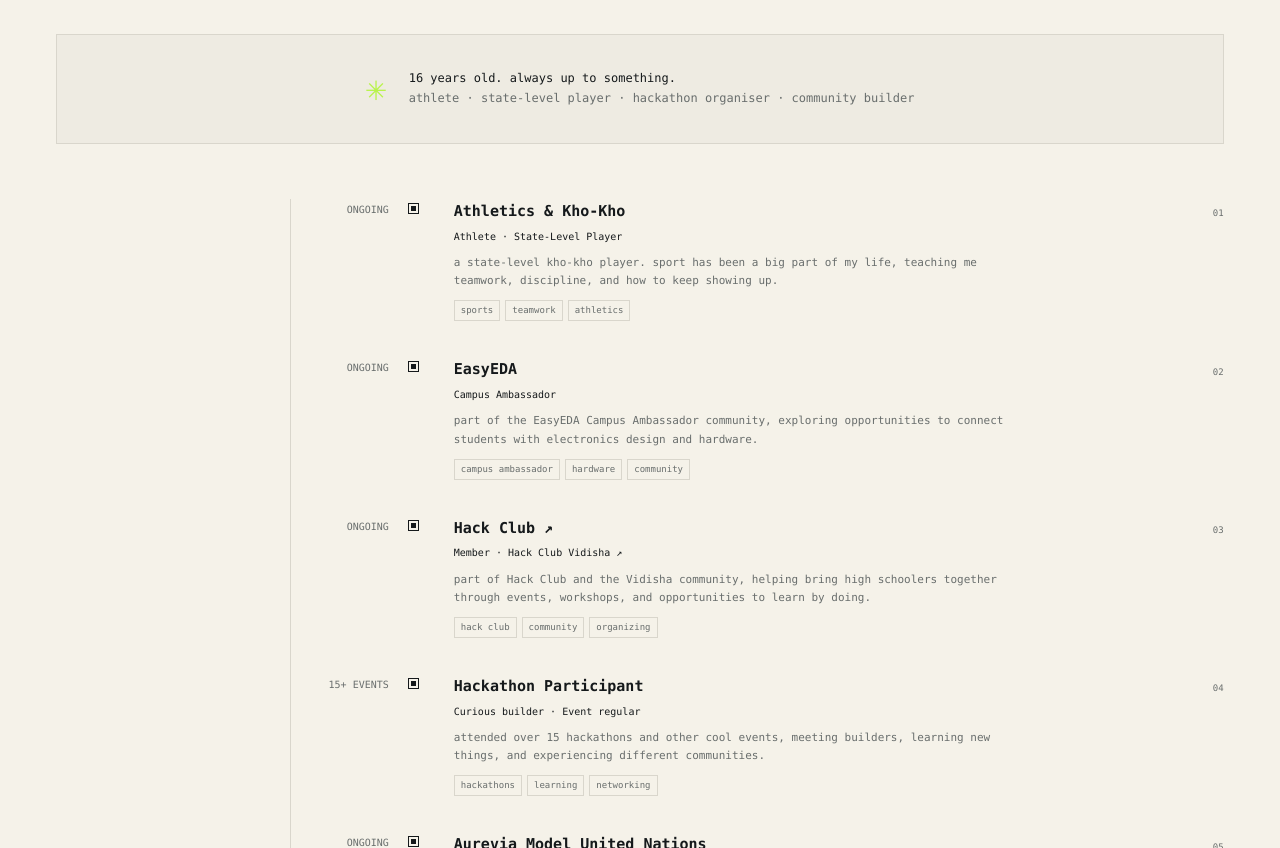
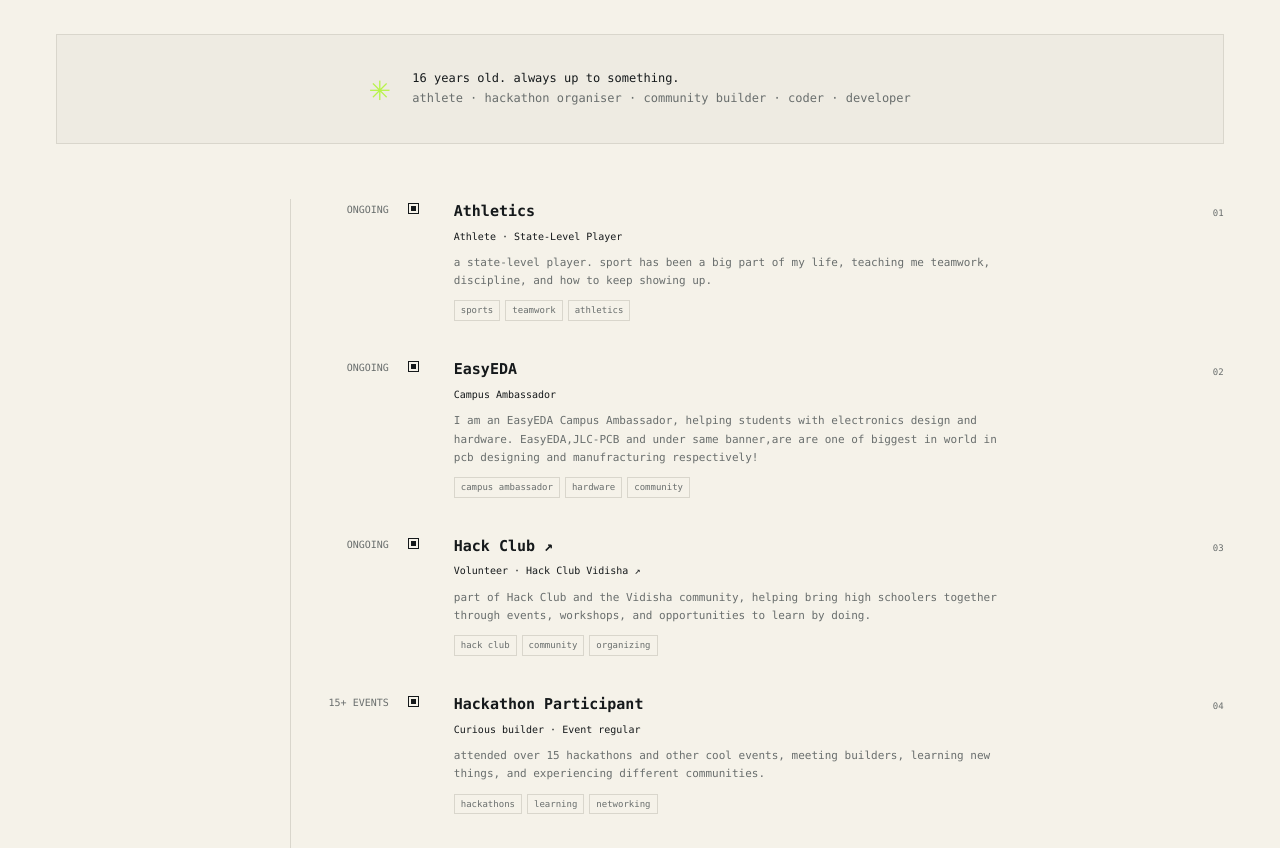
Before and after one commit to wayaash/new-website, a plain HTML site: page experience.html in a window 1280 px wide. Shown: the part 252-1100 px from the top of the page. Drawn offline with Linux system fonts and the light colour scheme.

Commit message:
Revise experience section in experience.html
Updated experience details to reflect current roles and activities.

```diff
--- a/experience.html
+++ b/experience.html
@@ -41,8 +41,8 @@
           <span class="manifesto-mark">✳</span>
           <p>
             <strong>16 years old. always up to something.</strong><br>
-            athlete · state-level player · hackathon organiser · community builder
-          </p>
+            athlete · hackathon organiser · community builder · coder · developer
+           </p>
         </div>
       </section>
 
@@ -52,12 +52,12 @@
           <div class="timeline-marker"></div>
           <div class="timeline-content">
             <div class="timeline-heading">
-              <h2>Athletics & Kho-Kho</h2>
+              <h2>Athletics</h2>
               <span>01</span>
             </div>
             <p class="role">Athlete · State-Level Player</p>
             <p>
-              a state-level kho-kho player. sport has been a big part
+              a state-level player. sport has been a big part
               of my life, teaching me teamwork, discipline, and how
               to keep showing up.
             </p>
@@ -79,9 +79,8 @@
             </div>
             <p class="role">Campus Ambassador</p>
             <p>
-              part of the EasyEDA Campus Ambassador community,
-              exploring opportunities to connect students with
-              electronics design and hardware.
+              I am an EasyEDA Campus Ambassador,
+              helping students with electronics design and hardware. EasyEDA,JLC-PCB and under same banner,are are one of biggest in world in pcb designing and manufracturing respectively!
             </p>
             <div class="tags">
               <span>campus ambassador</span>
@@ -102,7 +101,7 @@
               <span>03</span>
             </div>
             <p class="role">
-              Member ·
+              Volunteer ·
               <a href="https://vidisha.hackclub.com/" target="_blank" rel="noopener noreferrer">Hack Club Vidisha ↗</a>
             </p>
             <p>
```
